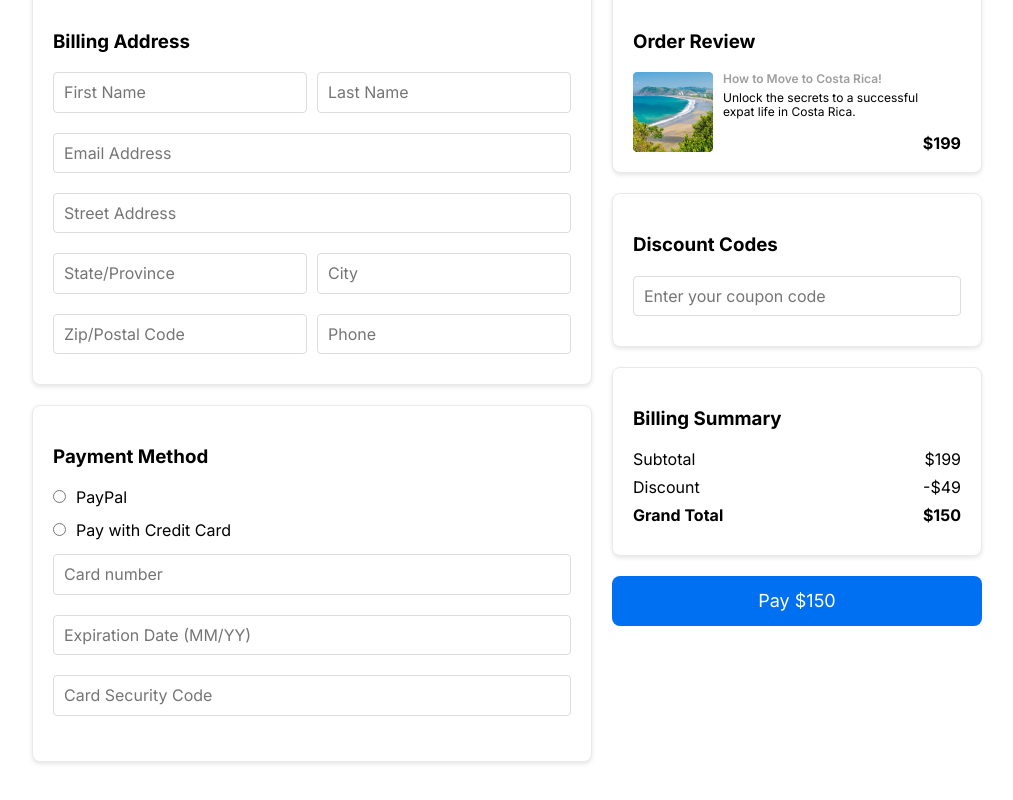
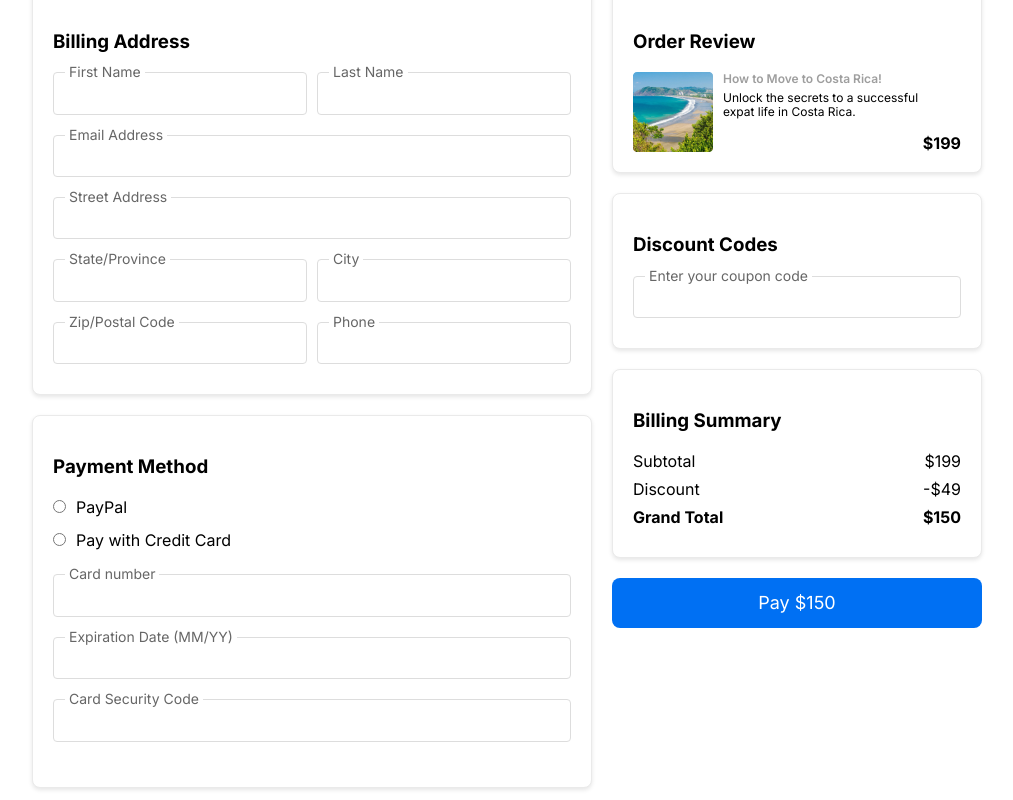
Before and after one commit to BrianKendalBucek/costa-rica-course, a Next.js app in the folder costa-rica-course/: page /checkout in a window 1280 px wide. Shown: the part 500-1300 px from the top of the page, without its empty margins (133-1146 px from the left). Built offline with nearby package versions, Linux system fonts and the light colour scheme.

Commit message:
improve style of input with cut out label on checkout page

```diff
--- a/costa-rica-course/src/components/BillingAddress.module.scss
+++ b/costa-rica-course/src/components/BillingAddress.module.scss
@@ -19,15 +19,48 @@
 .inputRow {
   display: flex;
   gap: 10px;
-  // width: 100%;
+  width: 100%;
+}
 
+.inputContainer {
+  position: relative;
+  width: 100%;
 }
 
 .input {
   box-sizing: border-box;
-  padding: 10px;
+  padding: 12px 10px 10px; /* More space on top for the label */
   border: 1px solid #ddd;
   border-radius: 4px;
   width: 100%;
   margin-bottom: 10px;
+  outline: none;
+  font-size: 16px;
 }
+
+.input:focus {
+  border-color: #4caf50;
+}
+
+.label {
+  position: absolute;
+  top: -8px;  /* Lift the label above the input */
+  left: 12px; /* Align label with padding */
+  background-color: white; /* Create the cutout effect */
+  padding: 0 4px;  /* Padding around the label */
+  font-size: 14px;
+  color: #666;
+  pointer-events: none; /* Ensure the label doesn't interfere with the input */
+  transition: 0.2s ease all;
+}
+
+.input::placeholder {
+  color: transparent; /* Hide placeholder text */
+}
+
+.input:not(:placeholder-shown) + .label,
+.input:focus + .label {
+  top: -8px;  /* Keep the label above when there's input or focus */
+  font-size: 14px;
+  color: #333;
+}
--- a/costa-rica-course/src/components/BillingAddress.tsx
+++ b/costa-rica-course/src/components/BillingAddress.tsx
@@ -6,38 +6,82 @@ const BillingAddress = () => {
       <h3 className={styles.sectionTitle}>Billing Address</h3>
       <form className={styles.form}>
         <div className={styles.inputRow}>
+          <div className={styles.inputContainer}>
             <input
               className={styles.input}
               type="text"
-            placeholder="First Name"
+              id="firstName"
+              placeholder=" "
             />
-          <input className={styles.input} type="text" placeholder="Last Name" />
+            <label className={styles.label} htmlFor="firstName">First Name</label>
           </div>
+          <div className={styles.inputContainer}>
+            <input
+              className={styles.input}
+              type="text"
+              id="lastName"
+              placeholder=" "
+            />
+            <label className={styles.label} htmlFor="lastName">Last Name</label>
+          </div>
+        </div>
+        <div className={styles.inputContainer}>
           <input
             className={styles.input}
             type="email"
-          placeholder="Email Address"
+            id="email"
+            placeholder=" "
           />
+          <label className={styles.label} htmlFor="email">Email Address</label>
+        </div>
+        <div className={styles.inputContainer}>
           <input
             className={styles.input}
             type="text"
-          placeholder="Street Address"
+            id="streetAddress"
+            placeholder=" "
           />
+          <label className={styles.label} htmlFor="streetAddress">Street Address</label>
+        </div>
         <div className={styles.inputRow}>
+          <div className={styles.inputContainer}>
             <input
               className={styles.input}
               type="text"
-            placeholder="State/Province"
+              id="stateProvince"
+              placeholder=" "
             />
-          <input className={styles.input} type="text" placeholder="City" />
+            <label className={styles.label} htmlFor="stateProvince">State/Province</label>
           </div>
-        <div className={styles.inputRow}>
+          <div className={styles.inputContainer}>
             <input
               className={styles.input}
               type="text"
-            placeholder="Zip/Postal Code"
+              id="city"
+              placeholder=" "
             />
-          <input className={styles.input} type="text" placeholder="Phone" />
+            <label className={styles.label} htmlFor="city">City</label>
+          </div>
+        </div>
+        <div className={styles.inputRow}>
+          <div className={styles.inputContainer}>
+            <input
+              className={styles.input}
+              type="text"
+              id="postalCode"
+              placeholder=" "
+            />
+            <label className={styles.label} htmlFor="postalCode">Zip/Postal Code</label>
+          </div>
+          <div className={styles.inputContainer}>
+            <input
+              className={styles.input}
+              type="text"
+              id="phone"
+              placeholder=" "
+            />
+            <label className={styles.label} htmlFor="phone">Phone</label>
+          </div>
         </div>
       </form>
     </div>
--- a/costa-rica-course/src/components/DiscountSection.module.scss
+++ b/costa-rica-course/src/components/DiscountSection.module.scss
@@ -10,11 +10,45 @@
   margin-bottom: 20px;
 }
 
+.inputContainer {
+  position: relative;
+  width: 100%;
+}
+
 .input {
-  padding: 10px;
+  box-sizing: border-box;
+  padding: 12px 10px 10px; /* More space on top for the label */
   border: 1px solid #ddd;
   border-radius: 4px;
   width: 100%;
-  box-sizing: border-box;
   margin-bottom: 10px;
+  outline: none;
+  font-size: 16px;
 }
+
+.input:focus {
+  border-color: #4caf50;
+}
+
+.label {
+  position: absolute;
+  top: -8px; /* Lift the label above the input */
+  left: 12px; /* Align label with padding */
+  background-color: white; /* Create the cutout effect */
+  padding: 0 4px; /* Padding around the label */
+  font-size: 14px;
+  color: #666;
+  pointer-events: none; /* Ensure the label doesn't interfere with the input */
+  transition: 0.2s ease all;
+}
+
+.input::placeholder {
+  color: transparent; /* Hide placeholder text */
+}
+
+.input:not(:placeholder-shown) + .label,
+.input:focus + .label {
+  top: -8px; /* Keep the label above when there's input or focus */
+  font-size: 14px;
+  color: #333;
+}
--- a/costa-rica-course/src/components/DiscountSection.tsx
+++ b/costa-rica-course/src/components/DiscountSection.tsx
@@ -4,11 +4,15 @@ const DiscountSection = () => {
   return (
     <div className={styles.discountSection}>
       <h3 className={styles.sectionTitle}>Discount Codes</h3>
-      <input
-        className={styles.input}
-        type="text"
-        placeholder="Enter your coupon code"
-      />
+      <div className={styles.inputContainer}>
+        <input
+          className={styles.input}
+          type="text"
+          id="couponCode"
+          placeholder=" "
+        />
+        <label className={styles.label} htmlFor="couponCode">Enter your coupon code</label>
+      </div>
     </div>
   );
 };
--- a/costa-rica-course/src/components/PaymentMethod.module.scss
+++ b/costa-rica-course/src/components/PaymentMethod.module.scss
@@ -21,18 +21,52 @@
       }
 
       .creditCardForm {
-        margin-top: 15px;
+        margin-top: 25px;
         display: flex;
         flex-direction: column;
         gap: 10px;
 
+        .inputContainer {
+          position: relative;
+          width: 100%;
+        }
+
         .input {
-          padding: 10px;
+          box-sizing: border-box;
+          padding: 12px 10px 10px; /* More space on top for the label */
           border: 1px solid #ddd;
           border-radius: 4px;
           width: 100%;
-          box-sizing: border-box;
           margin-bottom: 10px;
+          outline: none;
+          font-size: 16px;
+        }
+
+        .input:focus {
+          border-color: #4caf50;
+        }
+
+        .label {
+          position: absolute;
+          top: -8px; /* Lift the label above the input */
+          left: 12px; /* Align label with padding */
+          background-color: white; /* Create the cutout effect */
+          padding: 0 4px; /* Padding around the label */
+          font-size: 14px;
+          color: #666;
+          pointer-events: none; /* Ensure the label doesn't interfere with the input */
+          transition: 0.2s ease all;
+        }
+
+        .input::placeholder {
+          color: transparent; /* Hide placeholder text */
+        }
+
+        .input:not(:placeholder-shown) + .label,
+        .input:focus + .label {
+          top: -8px; /* Keep the label above when there's input or focus */
+          font-size: 14px;
+          color: #333;
         }
       }
     }
--- a/costa-rica-course/src/components/PaymentMethod.tsx
+++ b/costa-rica-course/src/components/PaymentMethod.tsx
@@ -13,21 +13,33 @@ const PaymentMethod = () => {
           <input type="radio" id="credit-card" name="payment" />
           <label htmlFor="credit-card">Pay with Credit Card</label>
           <div className={styles.creditCardForm}>
+            <div className={styles.inputContainer}>
               <input
                 className={styles.input}
                 type="text"
-              placeholder="Card number"
+                id="cardNumber"
+                placeholder=" "
               />
+              <label className={styles.label} htmlFor="cardNumber">Card number</label>
+            </div>
+            <div className={styles.inputContainer}>
               <input
                 className={styles.input}
                 type="text"
-              placeholder="Expiration Date (MM/YY)"
+                id="expirationDate"
+                placeholder=" "
               />
+              <label className={styles.label} htmlFor="expirationDate">Expiration Date (MM/YY)</label>
+            </div>
+            <div className={styles.inputContainer}>
               <input
                 className={styles.input}
                 type="password"
-              placeholder="Card Security Code"
+                id="cardSecurityCode"
+                placeholder=" "
               />
+              <label className={styles.label} htmlFor="cardSecurityCode">Card Security Code</label>
+            </div>
           </div>
         </div>
       </div>
```
Lines whose indentation alone changed are shown as unchanged.
